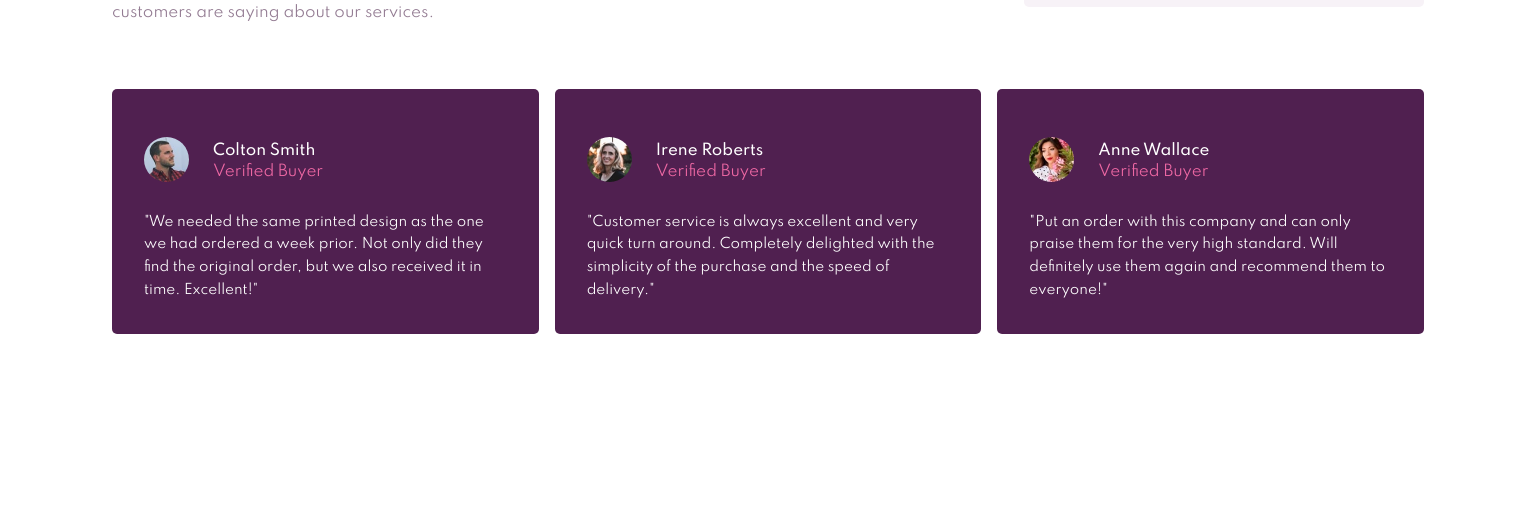
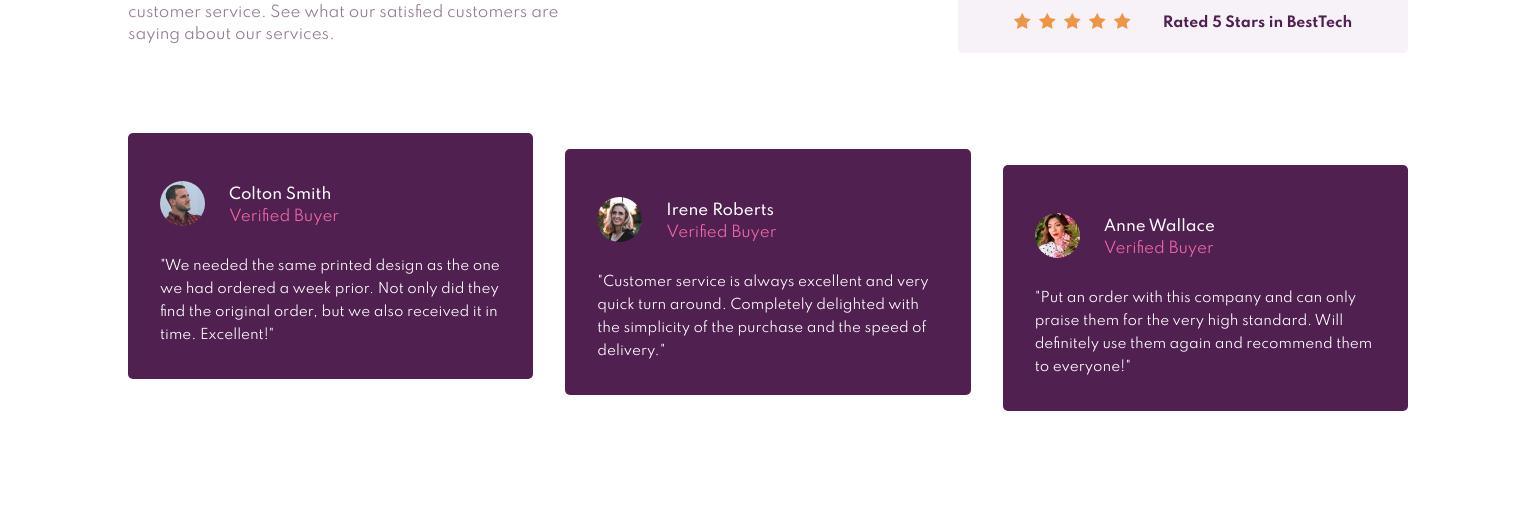
Before and after one commit to Norwyx/social-proof-section, a plain HTML site: page index.html in a window 1536 px wide. Shown: the part 315-838 px from the top of the page. Before the commit the page ends 800 px from the top, so only its background shows below. Drawn offline with Linux system fonts and the light colour scheme.

Commit message:
1440px version styling finished

```diff
--- a/style.css
+++ b/style.css
@@ -211,3 +211,36 @@ body {
         padding: 7rem 7rem;
     }
 }
+
+/* 1440px and above */
+@media (min-width: 90rem) {
+    body {
+        padding: 8rem 8rem;
+        overflow-y: hidden;
+    }
+
+    .text--subtitle {
+        max-width: 30rem;
+        width: 100%;
+    }
+
+    .ratings__block {
+        min-width: 450px;
+        gap: 2rem;
+        padding: 1.5rem 0;
+    }
+
+    .container__bottom {
+        overflow-y: visible;
+        gap: 2rem;
+    }
+
+    .review-2 {
+        margin-top: 2rem;
+    }
+
+    .review-3 {
+        overflow-y: visible;
+        margin-bottom: -1rem;
+    }
+}
```
